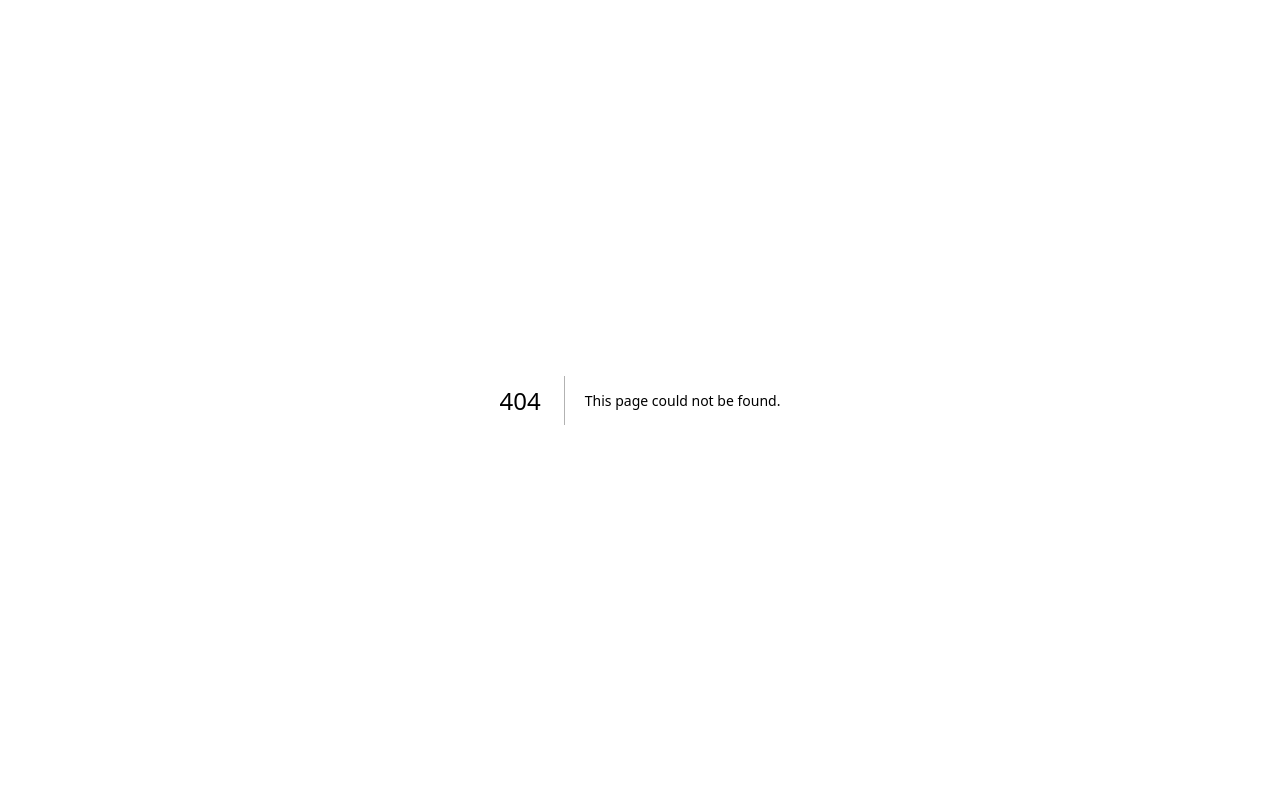
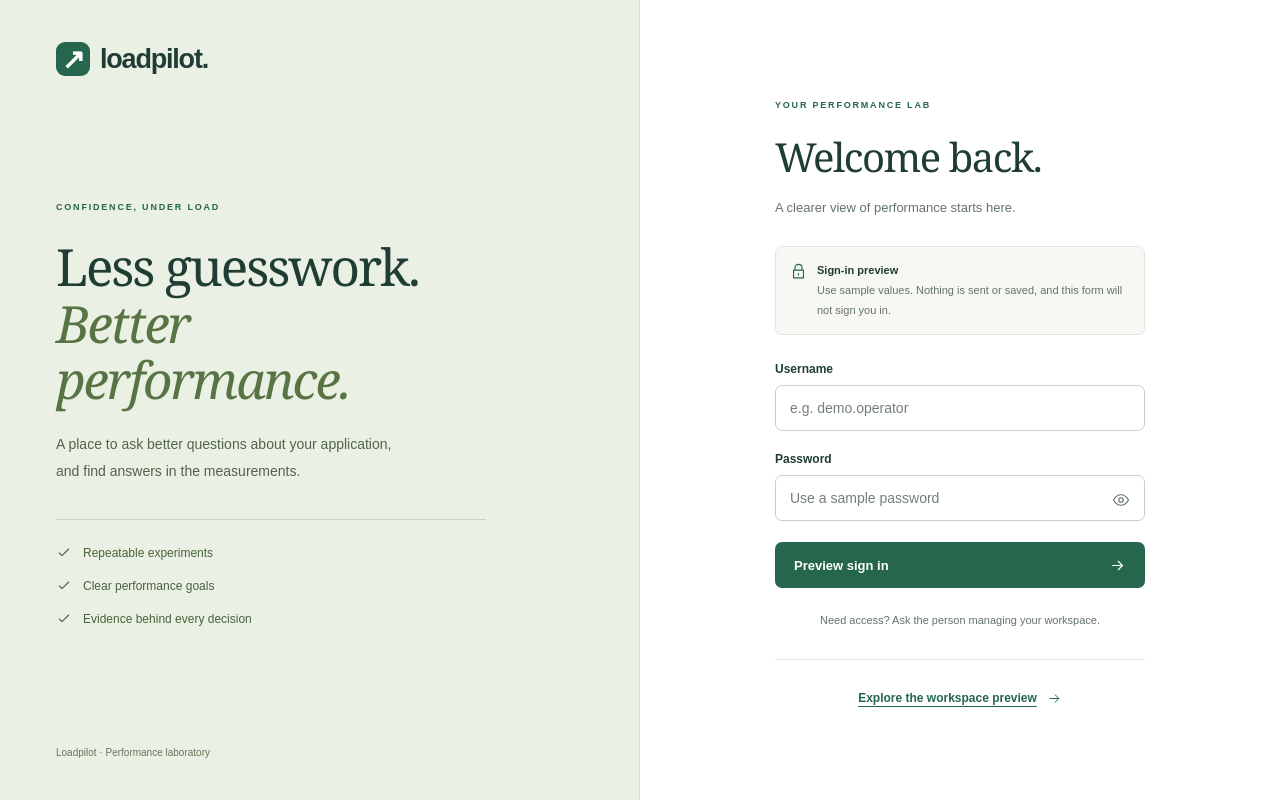
Before and after one commit to xuanduong1605/loadpilot, a Next.js app in the folder apps/web/: page /login in a window 1280 px wide. Before the commit this address had no page. Built offline with nearby package versions, Linux system fonts and the light colour scheme.

Commit message:
feat(web): add login preview

```diff
--- /dev/null
+++ b/apps/web/src/app/login/page.tsx
@@ -0,0 +1,32 @@
+import type { Metadata } from 'next';
+import Link from 'next/link';
+import { Icon } from '../../components/icon';
+import { LoginPreview } from '../../features/access/login-preview';
+import styles from '../../features/access/login.module.css';
+
+export const metadata: Metadata = { title: 'Sign in preview | Loadpilot' };
+
+export default function LoginPage() {
+  return (
+    <div className={styles.page}>
+      <a className="skip-link" href="#login-content">Skip to sign-in form</a>
+      <aside className={styles.story} aria-label="About Loadpilot">
+        <Link className={styles.brand} href="/"><span className={styles.brandMark}>↗</span> loadpilot.</Link>
+        <div className={styles.storyBody}>
+          <span className={styles.eyebrow}>CONFIDENCE, UNDER LOAD</span>
+          <h2>Less guesswork.<br /><em>Better performance.</em></h2>
+          <p>A place to ask better questions about your application, and find answers in the measurements.</p>
+          <ul className={styles.principles}>
+            <li><Icon name="check" width={16} height={16} /> Repeatable experiments</li>
+            <li><Icon name="check" width={16} height={16} /> Clear performance goals</li>
+            <li><Icon name="check" width={16} height={16} /> Evidence behind every decision</li>
+          </ul>
+        </div>
+        <span className={styles.storyFooter}>Loadpilot · Performance laboratory</span>
+      </aside>
+      <main id="login-content" className={styles.formSide} tabIndex={-1}>
+        <div className={styles.formContainer}><LoginPreview /></div>
+      </main>
+    </div>
+  );
+}
--- a/apps/web/src/components/workspace-shell.tsx
+++ b/apps/web/src/components/workspace-shell.tsx
@@ -50,7 +50,10 @@ export function WorkspaceShell({ children }: { children: React.ReactNode }) {
       <div className={styles.body}>
         <header className={styles.topbar}>
           <p>Workspace <span>/</span> <strong>{current?.label ?? 'Overview'}</strong></p>
-          <span className={styles.previewBadge}>UI preview</span>
+          <div className={styles.topbarActions}>
+            <span className={styles.previewBadge}>UI preview</span>
+            <Link className={styles.loginLink} href="/login/">Sign-in preview <Icon name="arrow" width={14} height={14} /></Link>
+          </div>
         </header>
         <main id="main-content" className={styles.content} tabIndex={-1}>{children}</main>
         <footer className={styles.footer}><span>Loadpilot · Performance laboratory</span><span>Measure. Learn. Refine.</span></footer>
--- a/apps/web/src/components/workspace.module.css
+++ b/apps/web/src/components/workspace.module.css
@@ -27,6 +27,8 @@
 .topbar p span { margin: 0 12px; color: var(--line-strong); }
 .topbar strong { color: var(--ink); font-weight: 500; }
 .previewBadge { border: 1px solid var(--line-strong); border-radius: 5px; padding: 5px 9px; font-size: 10px; letter-spacing: .3px; color: var(--muted); }
+.topbarActions { display: flex; align-items: center; gap: 20px; }
+.loginLink { display: inline-flex; align-items: center; gap: 7px; color: var(--green); font-size: 11px; text-underline-offset: 4px; }
 .content { width: 100%; max-width: 1260px; margin: 0 auto; padding: 42px; flex: 1; }
 .content:focus { outline: none; }
 .footer { display: flex; justify-content: space-between; gap: 20px; padding: 20px 42px; border-top: 1px solid var(--line); color: var(--muted); font-size: 10px; }
@@ -56,4 +58,6 @@
   .content { padding: 28px 22px; }
   .footer { padding: 20px 22px; flex-wrap: wrap; }
   .heading { margin-bottom: 26px; }
+  .topbarActions { gap: 12px; }
+  .previewBadge { display: none; }
 }
--- /dev/null
+++ b/apps/web/src/features/access/login-preview.tsx
@@ -0,0 +1,71 @@
+'use client';
+
+import { useEffect, useState, type FormEvent } from 'react';
+import Link from 'next/link';
+import { Button, Notice, TextField } from '../../components/form-controls';
+import { Icon } from '../../components/icon';
+import styles from './login.module.css';
+
+type Errors = { username?: string; password?: string };
+
+export function LoginPreview() {
+  const [ready, setReady] = useState(false);
+  const [showPassword, setShowPassword] = useState(false);
+  const [errors, setErrors] = useState<Errors>({});
+  const [checked, setChecked] = useState(false);
+
+  useEffect(() => setReady(true), []);
+
+  function submit(event: FormEvent<HTMLFormElement>) {
+    event.preventDefault();
+    const form = event.currentTarget;
+    const username = form.elements.namedItem('login-username') as HTMLInputElement;
+    const password = form.elements.namedItem('login-password') as HTMLInputElement;
+    const next: Errors = {};
+    if (!username.value.trim()) next.username = 'Enter a username to preview the form.';
+    if (!password.value) next.password = 'Enter a sample password to preview the form.';
+    setErrors(next);
+    setChecked(!next.username && !next.password);
+    if (next.username) username.focus();
+    else if (next.password) password.focus();
+  }
+
+  function clearFeedback(field: keyof Errors) {
+    setErrors((previous) => ({ ...previous, [field]: undefined }));
+    setChecked(false);
+  }
+
+  return (
+    <>
+      <div className={styles.formHeading}>
+        <span className={styles.eyebrow}>YOUR PERFORMANCE LAB</span>
+        <h1>Welcome back.</h1>
+        <p>A clearer view of performance starts here.</p>
+      </div>
+      <div className={styles.previewNote} id="login-preview-note"><Icon name="lock" width={17} height={17} />
+        <p><strong>Sign-in preview</strong>Use sample values. Nothing is sent or saved, and this form will not sign you in.</p>
+      </div>
+      {/* Inputs deliberately have no name: even without JS, sample credentials cannot become a form payload. */}
+      <form className={styles.form} onSubmit={submit} noValidate autoComplete="off" aria-describedby="login-preview-note">
+        {(errors.username || errors.password) && <Notice title="Check the highlighted fields" tone="error">Enter both fields to continue the preview.</Notice>}
+        <TextField id="login-username" label="Username" placeholder="e.g. demo.operator" required
+          autoCapitalize="none" spellCheck={false} autoComplete="off" error={errors.username}
+          onChange={() => clearFeedback('username')} />
+        <div className={styles.passwordField}>
+          <TextField id="login-password" label="Password" placeholder="Use a sample password"
+            type={showPassword ? 'text' : 'password'} autoComplete="off" required
+            error={errors.password} onChange={() => clearFeedback('password')} />
+          <button className={styles.passwordToggle} type="button" aria-label={showPassword ? 'Hide password' : 'Show password'}
+            aria-pressed={showPassword} aria-controls="login-password" onClick={() => setShowPassword(!showPassword)}>
+            <Icon name="eye" width={18} height={18} />
+          </button>
+        </div>
+        <Button type="submit" disabled={!ready} className={styles.submit}>Preview sign in <Icon name="arrow" width={17} height={17} /></Button>
+        {checked && <Notice title="Form preview complete">Both fields are filled in. Authentication is not connected yet; no session has been created.</Notice>}
+        <noscript><p>Enable JavaScript to try this form preview. No sign-in request can be sent from this page.</p></noscript>
+      </form>
+      <p className={styles.accessHelp}>Need access? Ask the person managing your workspace.</p>
+      <div className={styles.backLink}><Link href="/">Explore the workspace preview <Icon name="arrow" width={15} height={15} /></Link></div>
+    </>
+  );
+}
--- /dev/null
+++ b/apps/web/src/features/access/login.module.css
@@ -0,0 +1,43 @@
+.page { min-height: 100dvh; display: grid; grid-template-columns: 1fr 1fr; background: var(--surface); }
+.story { background: #eaf0e3; display: flex; flex-direction: column; padding: 42px 56px; border-right: 1px solid #d9e2d1; }
+.brand { display: inline-flex; width: fit-content; align-items: center; gap: 10px; color: var(--ink); font-weight: 700; font-size: 27px; letter-spacing: -1.2px; text-decoration: none; }
+.brandMark { display: grid; place-items: center; width: 34px; height: 34px; border-radius: 9px; background: var(--green); color: white; font-size: 28px; }
+.storyBody { margin: auto 0; padding: 64px 0; max-width: 430px; }
+.eyebrow { color: var(--green); font-size: 9px; letter-spacing: 1.8px; font-weight: 700; }
+.storyBody h2 { font-family: Georgia, 'Times New Roman', serif; font-weight: 400; font-size: clamp(42px, 4vw, 62px); line-height: 1.1; letter-spacing: -2px; margin: 24px 0; }
+.storyBody h2 em { color: #587344; font-weight: 400; }
+.storyBody > p { font-size: 14px; line-height: 1.9; color: #52644a; max-width: 340px; }
+.principles { list-style: none; margin: 34px 0 0; padding: 25px 0 0; border-top: 1px solid #cad6be; display: grid; gap: 17px; }
+.principles li { display: flex; align-items: center; gap: 11px; color: #48633b; font-size: 12px; }
+.storyFooter { font-size: 10px; color: #66775b; }
+.formSide { display: flex; align-items: center; justify-content: center; padding: 56px; }
+.formContainer { width: 100%; max-width: 370px; }
+.formHeading h1 { margin: 17px 0 12px; font-family: Georgia, 'Times New Roman', serif; font-size: 40px; letter-spacing: -1.5px; font-weight: 400; }
+.formHeading > p { color: var(--muted); font-size: 13px; line-height: 1.8; margin: 0; }
+.previewNote { display: flex; align-items: flex-start; gap: 10px; margin: 27px 0; padding: 14px; border: 1px solid var(--line); border-radius: 7px; background: var(--canvas); }
+.previewNote svg { margin-top: 2px; color: var(--green); }
+.previewNote p { font-size: 11px; line-height: 1.8; color: var(--muted); margin: 0; }
+.previewNote strong { display: block; color: var(--ink); font-weight: 600; }
+.form { display: grid; gap: 21px; }
+.passwordField { position: relative; }
+.passwordField input { padding-right: 50px; }
+.passwordToggle { position: absolute; display: grid; place-items: center; top: 28px; right: 4px; width: 40px; height: 40px; border: 0; border-radius: 5px; background: transparent; color: var(--muted); cursor: pointer; }
+.passwordToggle:hover { color: var(--green); background: var(--green-soft); }
+.submit { width: 100%; justify-content: space-between; }
+.accessHelp { color: var(--muted); font-size: 11px; text-align: center; line-height: 1.8; margin: 23px 0 0; }
+.backLink { text-align: center; padding-top: 28px; margin-top: 28px; border-top: 1px solid var(--line); }
+.backLink a { display: inline-flex; align-items: center; gap: 10px; font-size: 12px; font-weight: 600; color: var(--green); text-underline-offset: 4px; }
+@media (min-width: 1440px) {
+  .story { padding: 48px 80px; }
+}
+@media (max-width: 1000px) {
+  .story { padding: 32px; }
+  .formSide { padding: 40px 32px; }
+}
+@media (max-width: 720px) {
+  .page { grid-template-columns: 1fr; }
+  .story { padding: 22px; border-right: 0; border-bottom: 1px solid #d9e2d1; }
+  .storyBody, .storyFooter { display: none; }
+  .formSide { padding: 42px 24px; align-items: flex-start; }
+  .formHeading h1 { font-size: 35px; }
+}
```
